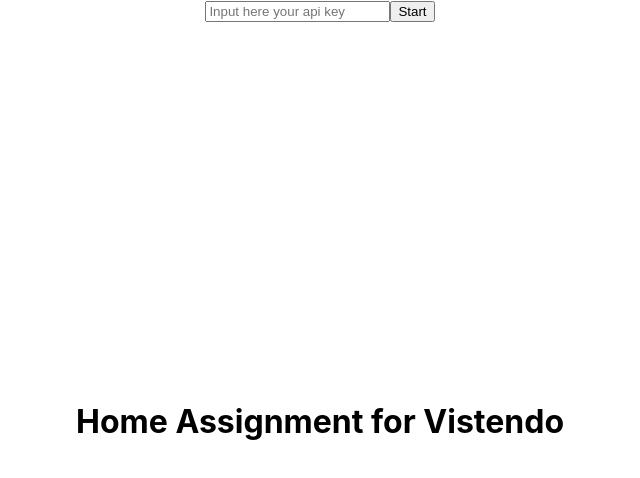
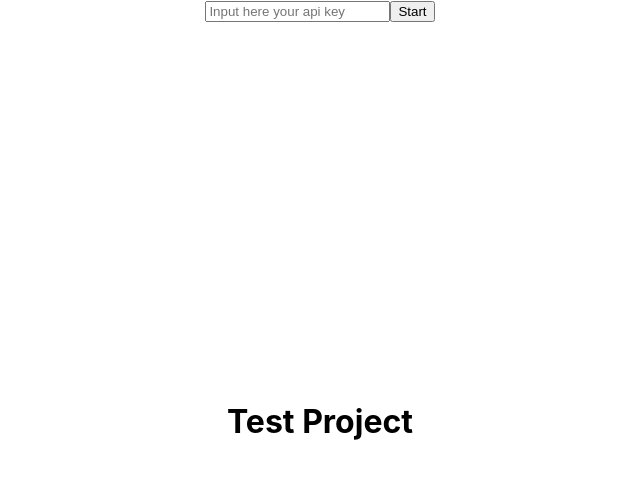
Before and after one commit to cheerfulman1014/home-assignment, a React (Create React App) app: page / in a window 1280 px wide. Shown: the top 478 px of the page, without its empty margins (320-960 px from the left). Built offline with nearby package versions, Linux system fonts and the light colour scheme.

Commit message:
Update App.js

```diff
--- a/src/App.js
+++ b/src/App.js
@@ -9,7 +9,7 @@
 
   return (
     <div className="App">
-      <h1>Home Assignment for Vistendo</h1>
+      <h1>Test Project</h1>
       {
         start ?
           <ChatBox apiKey={apiKey}/>
```
